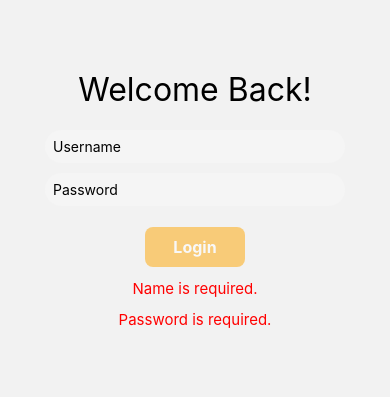
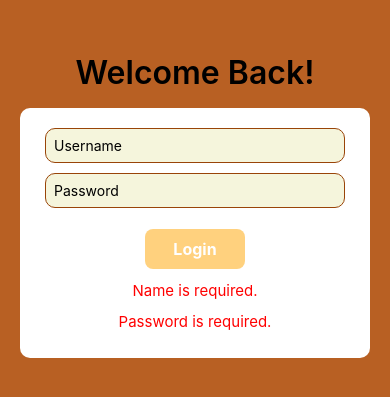
Before and after one commit to s8nclone/crust-app-test, a React Native app: screen /Login in a window 390 px wide. Shown: the part 217-614 px from the top of the page. Built offline with nearby package versions, Linux system fonts and the light colour scheme.

Commit message:
fixing login page experience

```diff
--- a/components/Login.js
+++ b/components/Login.js
@@ -55,6 +55,7 @@ const LoginScreen = ({navigation}) => {
     return (
         <View style={styles.layout}>
             <Text style={styles.title}>Welcome Back!</Text>
+            <View style={styles.container}>
                 <View>
                     <View>
                         <TextInput
@@ -87,6 +88,7 @@ const LoginScreen = ({navigation}) => {
                     </Text>
                 ))}
             </View>
+      </View>
     );
 };
 
@@ -97,10 +99,21 @@ const styles = StyleSheet.create({
       flex: 1,
       justifyContent: 'center',
       alignItems: 'center',
+      backgroundColor: '#b86023'
     },
     title: {
       fontSize: 32,
       marginBottom: 16,
+      fontWeight: '600'
+    },
+    container: {
+        backgroundColor: '#fff',
+        borderRadius: 10,
+        alignItems: 'center',
+        justifyContent: 'center',
+        width: 350,
+        height: 250,
+        padding: 10
     },
     button: {
         width: 100,
@@ -118,12 +131,14 @@ const styles = StyleSheet.create({
     },
     inputField: {
         padding: 8,
-        backgroundColor: '#f5f5f5',
+        backgroundColor: 'beige',
         width: 300,
-        borderColor: 'red',
-        borderRadius: 20,
+        borderColor: '#994408',
+        borderRadius: 10,
         marginTop: 5,
-        marginBottom: 5
+        marginBottom: 5,
+        color: '#000',
+        borderWidth: 0.3
     },
     error: {
         color: 'red',
```
Lines whose indentation alone changed are shown as unchanged.
